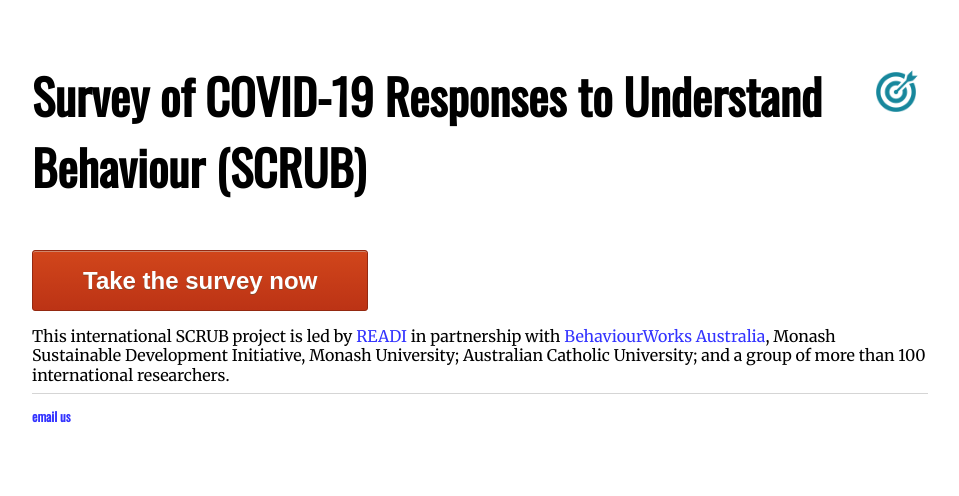
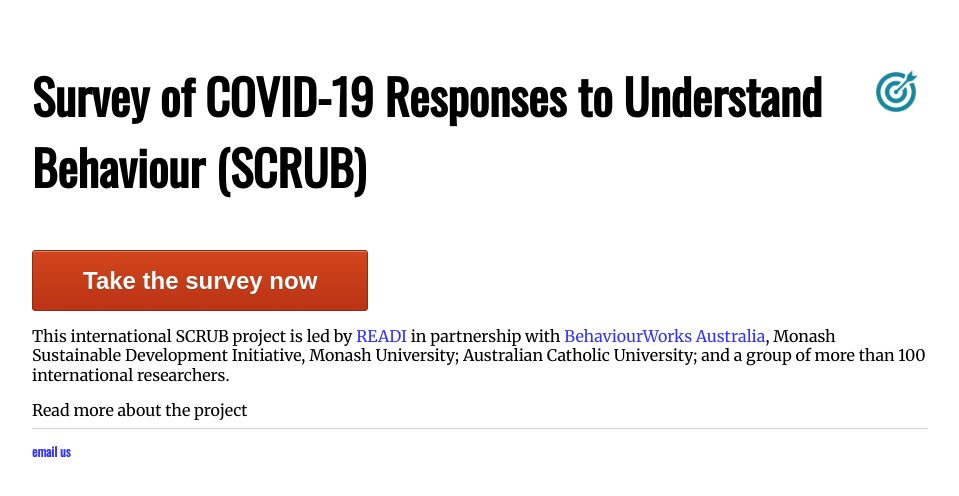
Before and after one commit to aksaeri/scrub, a Jekyll site: the page built from index.md, in a window 1280 px wide. Shown: the top 496 px of the page, without its empty margins (160-1119 px from the left). Built offline with Jekyll 4.4.1, drawn with Linux system fonts in a browser that asks for light colours.

Commit message:
Update index.md

```diff
--- a/index.md
+++ b/index.md
@@ -7,6 +7,8 @@
 
 # Survey of COVID-19 Responses to Understand Behaviour (SCRUB)
 
-<a href="https://monash.az1.qualtrics.com/jfe/form/SV_57p0waWGUCBGePj?SOURCE=scrubcovid19.org" class="myButton">Take the survey now</a>
+<a href="https://monash.az1.qualtrics.com/jfe/form/SV_57p0waWGUCBGePj?SOURCE=scrubcovid19.org" class="myButton" style=" text-align: center">Take the survey now</a>
 
 This international SCRUB project is led by [READI](https://www.readiresearch.org/) in partnership with [BehaviourWorks Australia](https://behaviourworksaustralia.org), Monash Sustainable Development Initiative, Monash University; Australian Catholic University; and a group of more than 100 international researchers.
+
+Read more about the project
```
